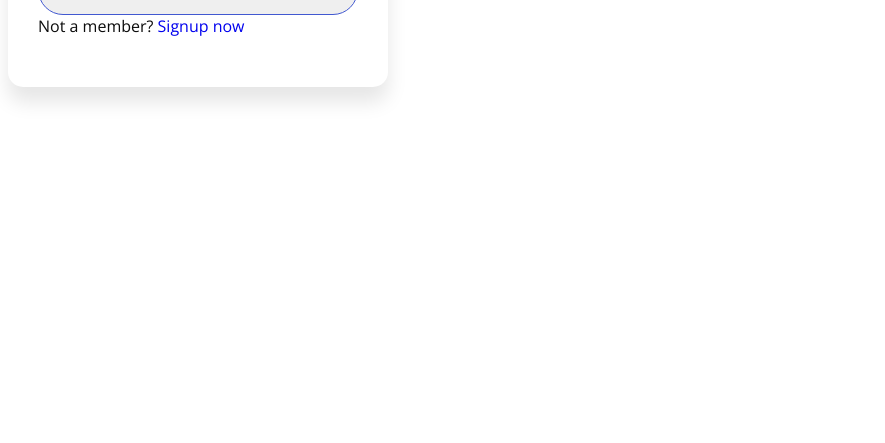
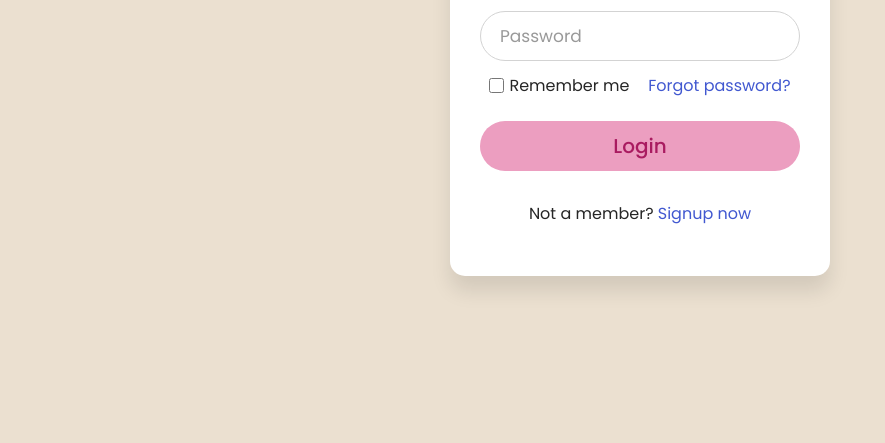
Before and after one commit to Surapat22545/scrum_04, a plain HTML site: page login.HTML in a window 1280 px wide. Shown: the part 357-800 px from the top of the page, without its empty margins (0-885 px from the left). Drawn offline with nearby package versions, Linux system fonts and the light colour scheme.

Commit message:
Update login.HTML

```diff
--- a/login.HTML
+++ b/login.HTML
@@ -3,8 +3,12 @@
 <html lang="en" dir="ltr">
    <head>
       <meta charset="utf-8">
-      <title>Login Form Design | CodeLab</title>
-      <link rel="stylesheet" href="style.css">
+      <link rel="shortcut icon" href="C:\Users\ASUS\Downloads\pawprint.png" type="">
+      <title>Login | FILO</title>
+
+		<link rel="stylesheet" type="text/css" href="style1.css" />
+		<script type="module" src="./index.js"></script>
+
    </head>
    <body>
       <div class="wrapper">
```
